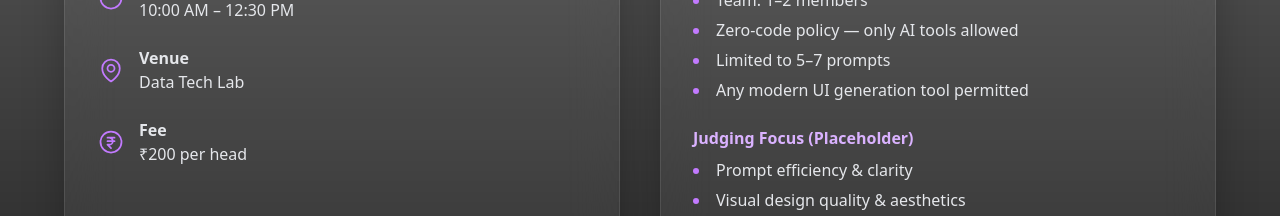
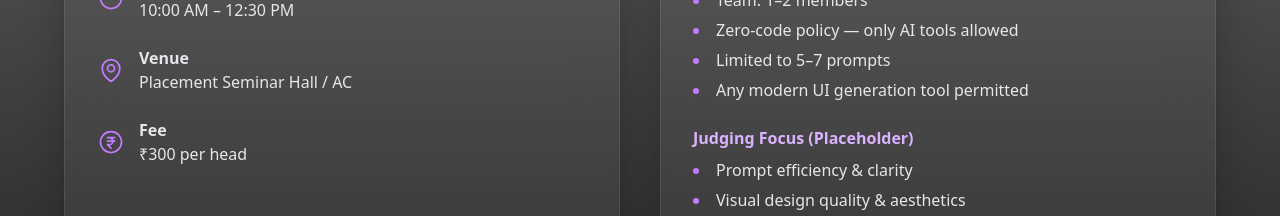
Before and after one commit to Deepak-132006/REINZ-26, a React (Vite) app: page /events/workshop in a window 1280 px wide. Shown: the part 843-1059 px from the top of the page. Built offline with nearby package versions, Linux system fonts and the light colour scheme.

Commit message:
Pico words Updated

```diff
--- a/src/components/PictoWords.jsx
+++ b/src/components/PictoWords.jsx
@@ -150,7 +150,7 @@ const PictoWords = () => {
                 <p className="font-semibold text-purple-300">
                   Student Coordinator
                 </p>
-                <p>Angel Franklin</p>
+                <p>Srimathi</p>
               </div>
               <div>
                 <p className="font-semibold text-purple-300">Themes</p>
--- a/src/components/WorkShop.jsx
+++ b/src/components/WorkShop.jsx
@@ -89,8 +89,8 @@ const WorkShop = () => {
               {[
                 [CalendarIcon, "Date", "Friday, February 20, 2026"],
                 [ClockIcon, "Time", "10:00 AM – 12:30 PM"],
-                [MapPinIcon, "Venue", "Data Tech Lab"],
-                [CurrencyRupeeIcon, "Fee", "₹200 per head"],
+                [MapPinIcon, "Venue", "Placement Seminar Hall / AC"],
+                [CurrencyRupeeIcon, "Fee", "₹300 per head"],
               ].map(([Icon, label, value], idx) => (
                 <div key={idx} className="flex items-center gap-3.5">
                   <Icon className="w-6 h-6 sm:w-7 sm:h-7 text-purple-400 flex-shrink-0" />
```
